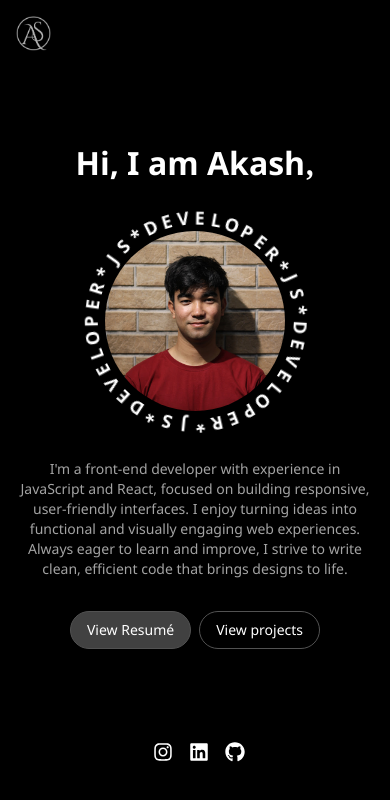
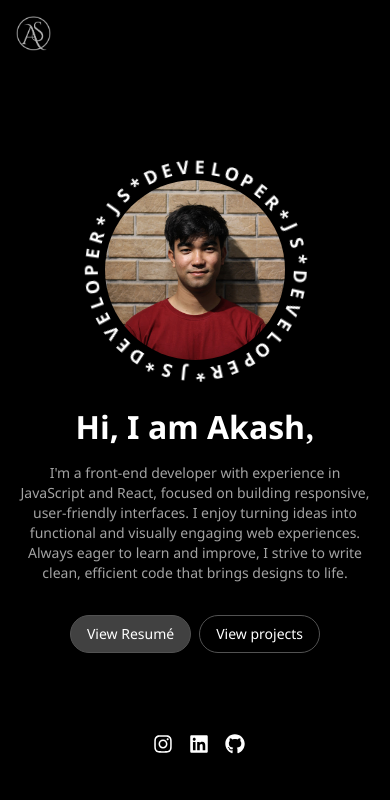
Before and after one commit to ashdephoenix123/developer-portfolio, a Next.js app: page / in a window 390 px wide. Shown: the top 800 px of the page. Built offline with nearby package versions, Linux system fonts and the light colour scheme.

Commit message:
updated animatio in home page

```diff
--- a/app/component/About.js
+++ b/app/component/About.js
@@ -4,6 +4,28 @@ import { motion } from "framer-motion";
 import Image from "next/image";
 import { useRouter } from "next/navigation";
 import CircularText from "./CircularText";
+
+const itemVariant = {
+  initial: { opacity: 0, y: 20 },
+  final: {
+    opacity: 1,
+    y: 0,
+    transition: {
+      duration: 0.5,
+    },
+  },
+};
+
+const containerVariant = {
+  initial: { opacity: 0 },
+  final: {
+    opacity: 1,
+    transition: {
+      delayChildren: 1,
+      staggerChildren: 0.1,
+    },
+  },
+};
 
 const About = () => {
   const router = useRouter();
@@ -12,7 +34,7 @@ const About = () => {
       <motion.div
         initial={{ opacity: 0 }}
         animate={{ opacity: 1, transition: { delay: 0.5, duration: 2 } }}
-        className="relative  flex justify-center"
+        className="relative flex justify-center"
       >
         <Image
           src="/profile-picture.jpg"
@@ -32,21 +54,13 @@ const About = () => {
         </div>
       </motion.div>
       <motion.div
-        initial={{ opacity: 0, y: 20 }}
-        animate={{
-          opacity: 1,
-          y: 0,
-          transition: { delay: 0.8, duration: 1 },
-        }}
+        variants={containerVariant}
+        initial="initial"
+        animate="final"
         className="overflow-hidden"
       >
-        <h1 className="head1 text-center dark:text-white">
-          Hi, I am Akash<span className="font-serif">,</span>
-        </h1>
-
         <motion.div
-          initial={{ opacity: 0 }}
-          animate={{ opacity: 1, transition: { delay: 0.5, duration: 2 } }}
+          variants={itemVariant}
           className="relative lg:basis-1/3 justify-center my-12 flex lg:hidden"
         >
           <Image
@@ -66,7 +80,16 @@ const About = () => {
             />
           </div>
         </motion.div>
-        <div className="text-center text-sm max-[866px]:mt-4">
+        <motion.h1
+          variants={itemVariant}
+          className="head1 text-center dark:text-white"
+        >
+          Hi, I am Akash<span className="font-serif">,</span>
+        </motion.h1>
+        <motion.div
+          variants={itemVariant}
+          className="text-center text-sm max-[866px]:mt-4"
+        >
           <p className="mb-4 max-w-lg mx-auto text-neutral-400">
             I'm a front-end developer with experience in JavaScript and React,
             focused on building responsive, user-friendly interfaces. I enjoy
@@ -74,8 +97,8 @@ const About = () => {
             Always eager to learn and improve, I strive to write clean,
             efficient code that brings designs to life.
           </p>
-        </div>
-        <div className="btnCont gap-2 ">
+        </motion.div>
+        <motion.div variants={itemVariant} className="btnCont gap-2 ">
           <button
             onClick={() => router.push("/myResume.pdf")}
             target="_blank"
@@ -90,7 +113,7 @@ const About = () => {
           >
             View projects
           </button>
-        </div>
+        </motion.div>
       </motion.div>
     </div>
   );
--- a/app/layout.js
+++ b/app/layout.js
@@ -14,7 +14,7 @@ export default function RootLayout({ children }) {
   return (
     <html lang="en">
       <body>
-        <main className="flex flex-col gap-2 md:gap-4 lg:gap-8 justify-between">
+        <main className="flex flex-col gap-1 md:gap-4 lg:gap-8 justify-between">
           <Navbar />
           <div className="min-h-[calc(100vh-201px)] px-4 lg:px-8 flex flex-col justify-center">
             {children}
```
